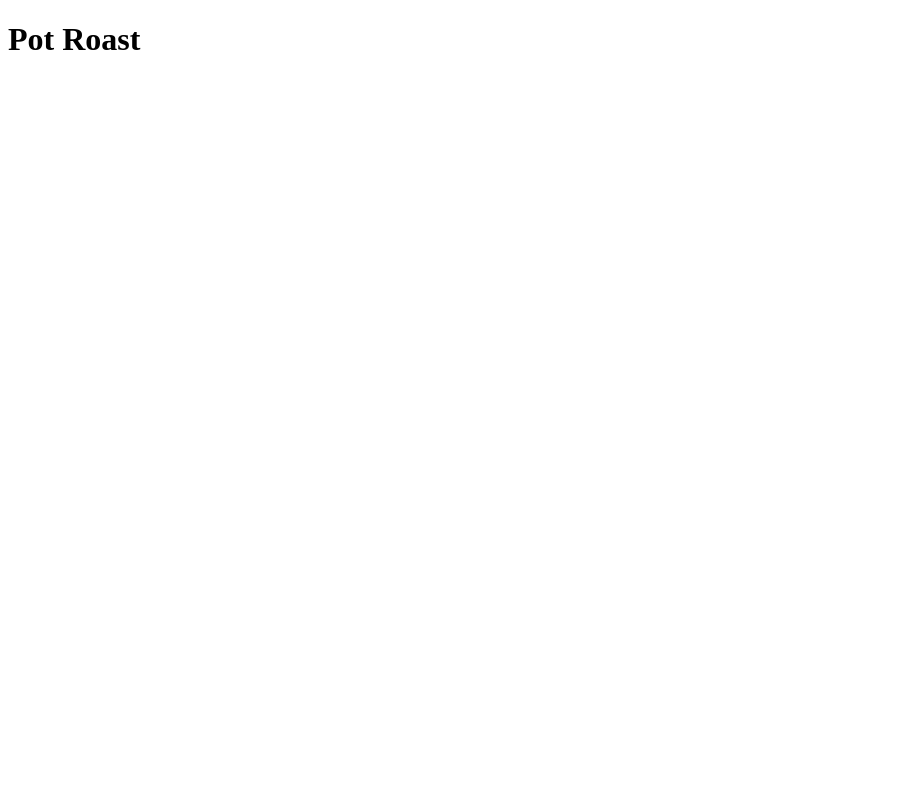
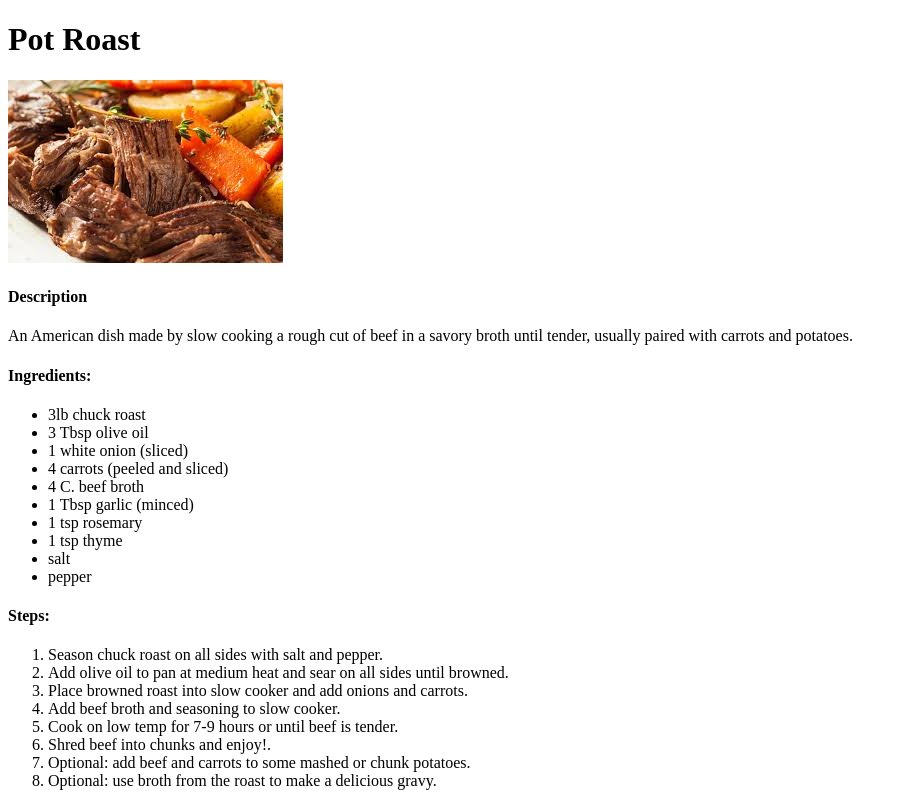
Before and after one commit to stefaneed/odin-recipes, a plain HTML site: page recipes/pot-roast.html in a window 1280 px wide. Shown: the whole page, without its empty margins (0-907 px from the left). Drawn offline with Linux system fonts and the light colour scheme.

Commit message:
Add content to pot-roast.html

```diff
--- a/recipes/pot-roast.html
+++ b/recipes/pot-roast.html
@@ -8,5 +8,36 @@
 </head>
 <body>
     <h1>Pot Roast</h1>
+    <img src="../images/pot-roast.jpeg">
+
+    <h4>Description</h4>
+        <p>An American dish made by slow cooking a rough cut of beef in a savory broth until tender,
+            usually paired with carrots and potatoes.</p>
+
+    <h4>Ingredients:</h4>
+        <ul>
+            <li>3lb chuck roast</li>
+            <li>3 Tbsp olive oil</li>
+            <li>1 white onion (sliced)</li>
+            <li>4 carrots (peeled and sliced)</li>
+            <li>4 C. beef broth</li>
+            <li>1 Tbsp garlic (minced)</li>
+            <li>1 tsp rosemary</li>
+            <li>1 tsp thyme</li>
+            <li>salt</li>
+            <li>pepper</li>
+        </ul>
+
+    <h4>Steps:</h4>
+        <ol>
+            <li>Season chuck roast on all sides with salt and pepper.</li>
+            <li>Add olive oil to pan at medium heat and sear on all sides until browned.</li>
+            <li>Place browned roast into slow cooker and add onions and carrots.</li>
+            <li>Add beef broth and seasoning to slow cooker.</li>
+            <li>Cook on low temp for 7-9 hours or until beef is tender.</li>
+            <li>Shred beef into chunks and enjoy!.</li>
+            <li>Optional: add beef and carrots to some mashed or chunk potatoes.</li>
+            <li>Optional: use broth from the roast to make a delicious gravy.</li>
+        </ol>
 </body>
 </html>
```
